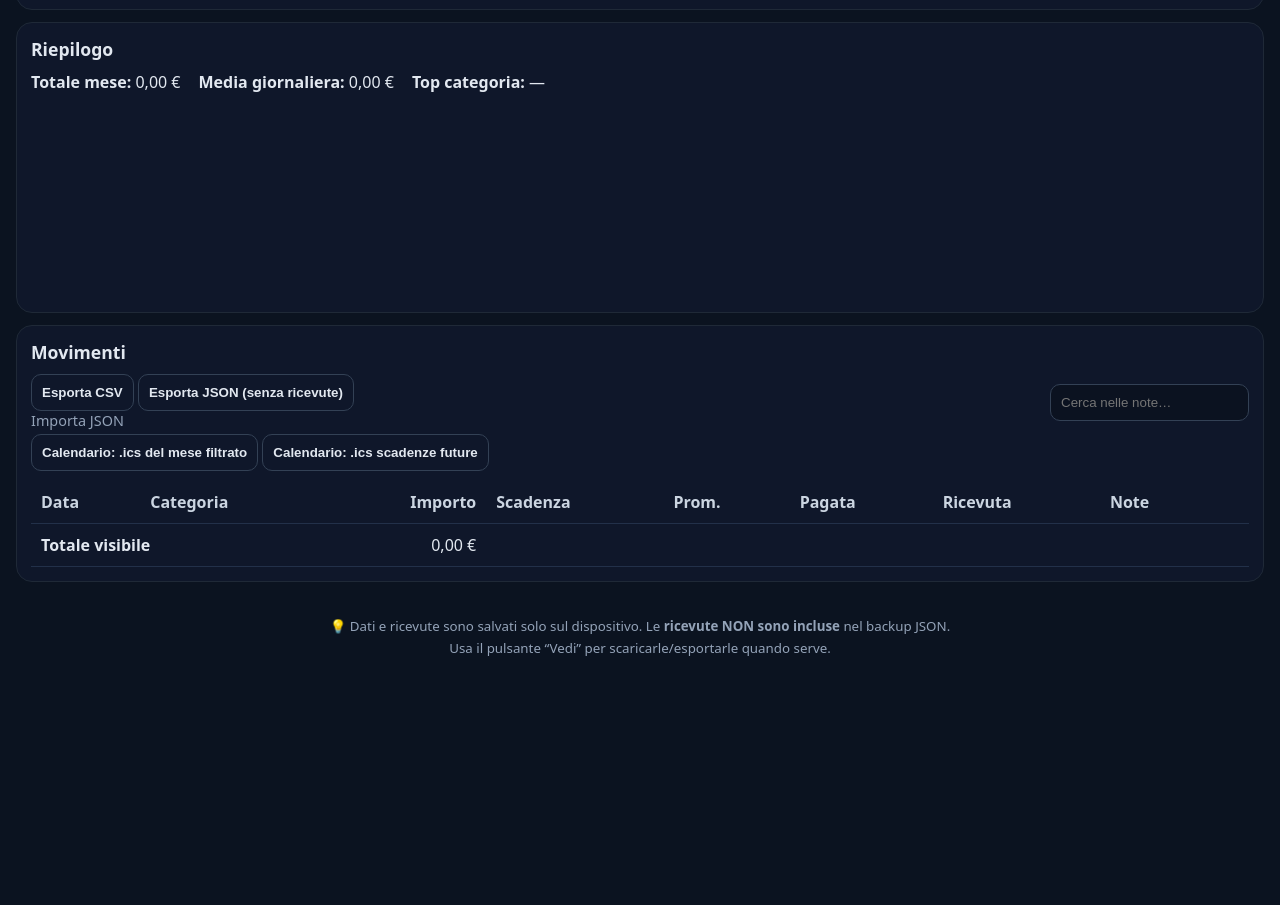
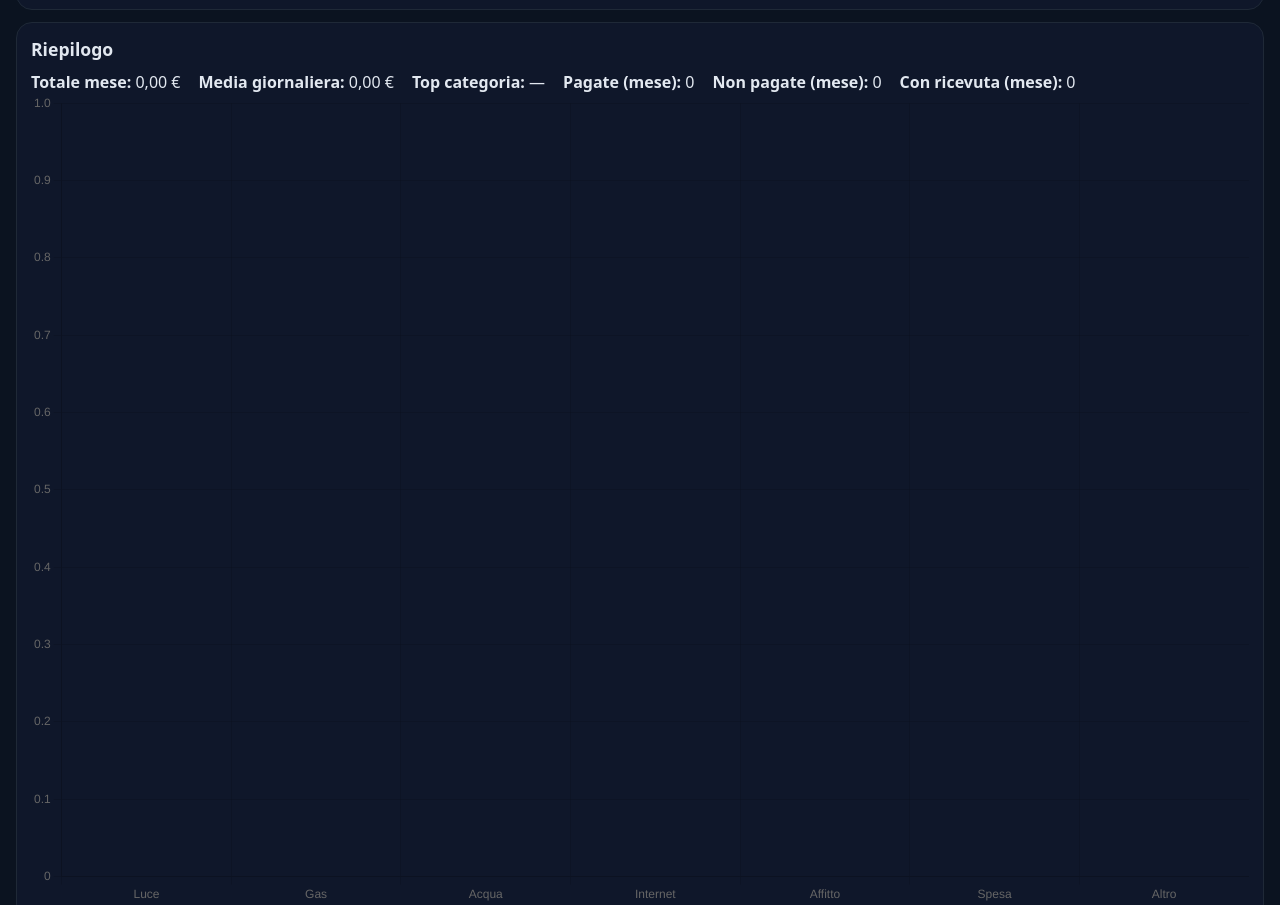
Before and after one commit to marconeri70/expenses, a plain HTML site: page index.html in a window 1280 px wide. Shown: the part 894-1799 px from the top of the page. Before the commit the page ends 1572 px from the top, so only its background shows below. Drawn offline with nearby package versions, Linux system fonts and the light colour scheme.

Commit message:
Update index.html

```diff
--- a/index.html
+++ b/index.html
@@ -121,6 +121,11 @@
       <div><strong>Totale mese:</strong> <span id="sumMonth">€ 0,00</span></div>
       <div><strong>Media giornaliera:</strong> <span id="avgDay">€ 0,00</span></div>
       <div><strong>Top categoria:</strong> <span id="topCategory">—</span></div>
+
+      <!-- Nuovi contatori -->
+      <div><strong>Pagate (mese):</strong> <span id="countPaid">0</span></div>
+      <div><strong>Non pagate (mese):</strong> <span id="countUnpaid">0</span></div>
+      <div><strong>Con ricevuta (mese):</strong> <span id="countWithReceipt">0</span></div>
     </div>
     <canvas id="barChart" height="200" aria-label="Spese per categoria" role="img"></canvas>
   </section>
```
